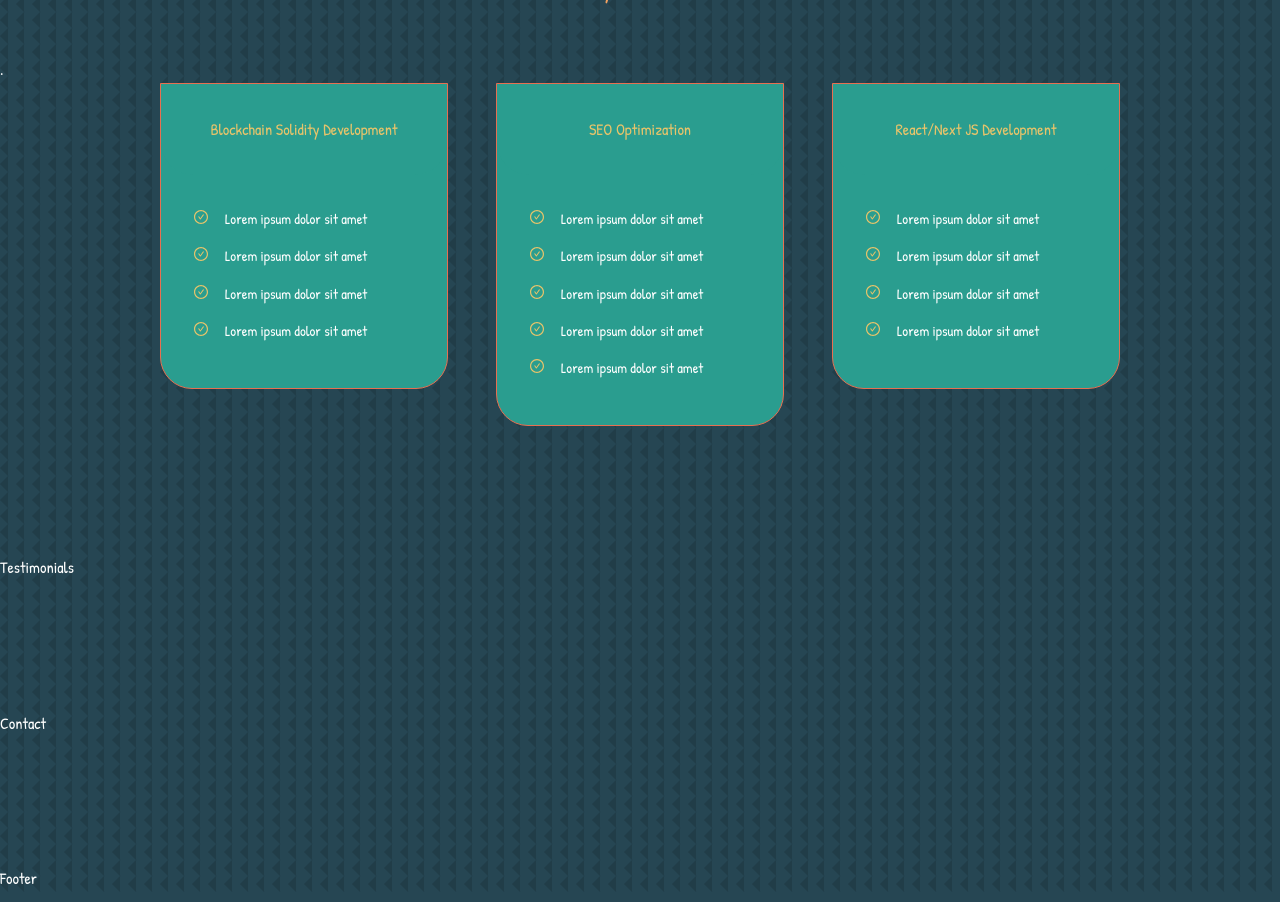
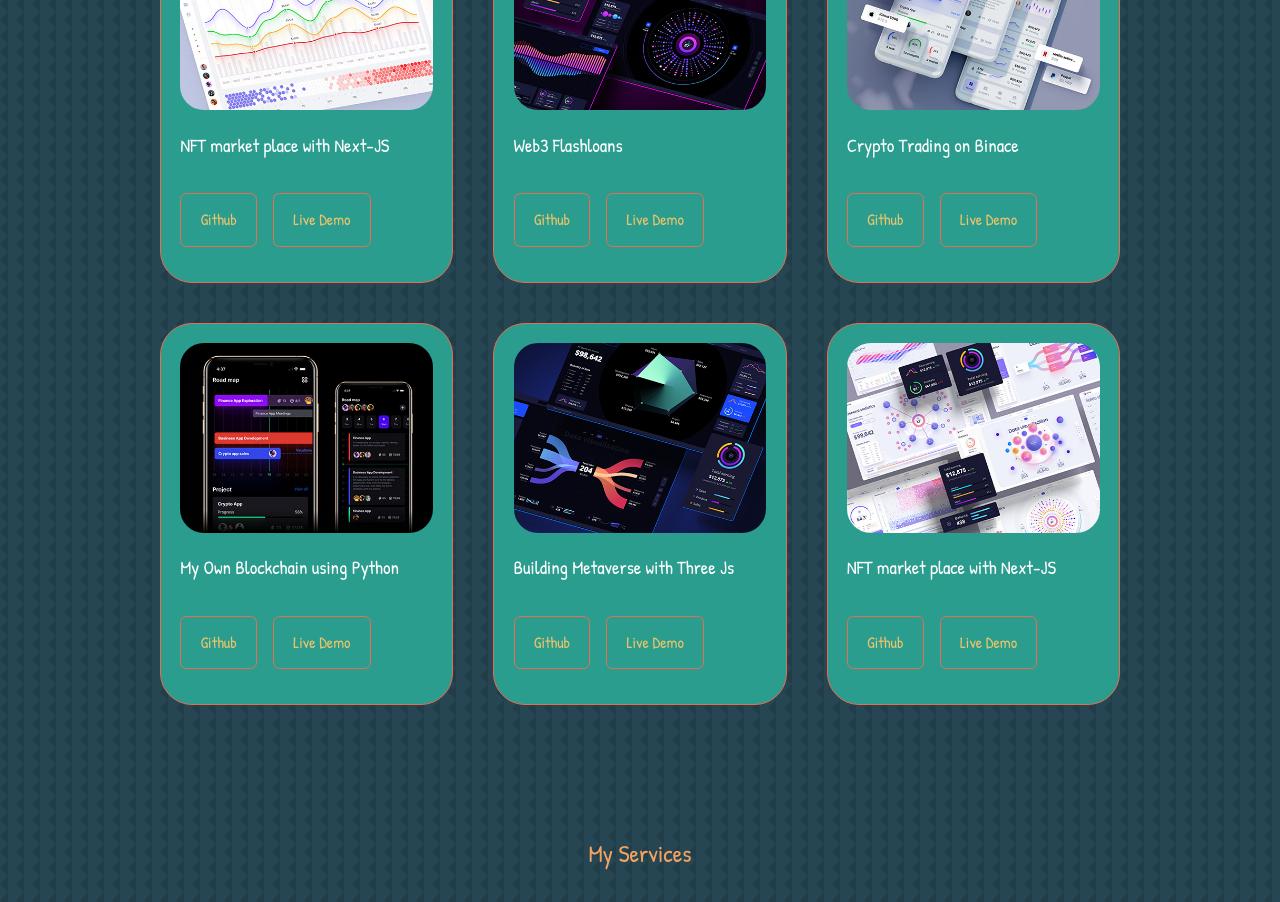
Before and after one commit to shaymk1/mamosebetsi-kekae-react-portfolio, a React (Create React App) app in the folder my-portfolio/: page / in a window 1280 px wide. Shown: the part 2180-3082 px from the top of the page. Built offline with nearby package versions, Linux system fonts and the light colour scheme.

Commit message:
done with the project component and its styling

```diff
--- a/my-portfolio/src/components/projects/Projects.jsx
+++ b/my-portfolio/src/components/projects/Projects.jsx
@@ -1,9 +1,172 @@
+import IMG1 from '../../assets/portfolio1.jpg';
+import IMG2 from '../../assets/portfolio2.jpg';
+import IMG3 from '../../assets/portfolio3.jpg';
+import IMG4 from '../../assets/portfolio4.jpg';
+import IMG5 from '../../assets/portfolio5.png';
+import IMG6 from '../../assets/portfolio6.jpg';
 import './projects.css';
 
 const Projects = () => {
 	return (
 		<section id="projects">
-			<div>Project</div>
+			<h2>My Projects</h2>
+			<div className=" container portfolio__container">
+				{/*img-1*/}
+				<article className="portfolio__item">
+					<div className="portfolio__item-image">
+						<img className="" src={IMG1} alt="" />
+					</div>
+					<h3>NFT market place with Next-JS</h3>
+					<div className="portfolio__item-cta">
+						<a
+							href="https://github.com/shaymk1"
+							className="btn"
+							target="_blank"
+							rel="noreferrer"
+						>
+							Github
+						</a>
+						<a
+							href="https://github.com/shaymk1"
+							className="btn btn-primary"
+							target="_blank"
+							rel="noreferrer"
+						>
+							Live Demo
+						</a>
+					</div>
+				</article>
+
+				{/*img-2*/}
+				<article className="portfolio__item">
+					<div className="portfolio__item-image">
+						<img className="" src={IMG2} alt="" />
+					</div>
+					<h3>Web3 Flashloans </h3>
+					<div className="portfolio__item-cta">
+						<a
+							href="https://github.com/shaymk1"
+							className="btn"
+							target="_blank"
+							rel="noreferrer"
+						>
+							Github
+						</a>
+						<a
+							href="https://github.com/shaymk1"
+							className="btn btn-primary"
+							target="_blank"
+							rel="noreferrer"
+						>
+							Live Demo
+						</a>
+					</div>
+				</article>
+
+				{/*img-3*/}
+				<article className="portfolio__item">
+					<div className="portfolio__item-image">
+						<img className="" src={IMG3} alt="" />
+					</div>
+					<h3>Crypto Trading on Binace</h3>
+					<div className="portfolio__item-cta">
+						<a
+							href="https://github.com/shaymk1"
+							className="btn"
+							target="_blank"
+							rel="noreferrer"
+						>
+							Github
+						</a>
+						<a
+							href="https://github.com/shaymk1"
+							className="btn btn-primary"
+							target="_blank"
+							rel="noreferrer"
+						>
+							Live Demo
+						</a>
+					</div>
+				</article>
+
+				{/*img-4*/}
+				<article className="portfolio__item">
+					<div className="portfolio__item-image">
+						<img className="" src={IMG4} alt="" />
+					</div>
+					<h3>My Own Blockchain using Python</h3>
+					<div className="portfolio__item-cta">
+						<a
+							href="https://github.com/shaymk1"
+							className="btn"
+							target="_blank"
+							rel="noreferrer"
+						>
+							Github
+						</a>
+						<a
+							href="https://github.com/shaymk1"
+							className="btn btn-primary"
+							target="_blank"
+							rel="noreferrer"
+						>
+							Live Demo
+						</a>
+					</div>
+				</article>
+
+				{/*img-5*/}
+				<article className="portfolio__item">
+					<div className="portfolio__item-image">
+						<img className="" src={IMG5} alt="" />
+					</div>
+					<h3>Building Metaverse with Three Js</h3>
+					<div className="portfolio__item-cta">
+						<a
+							href="https://github.com/shaymk1"
+							className="btn"
+							target="_blank"
+							rel="noreferrer"
+						>
+							Github
+						</a>
+						<a
+							href="https://github.com/shaymk1"
+							className="btn btn-primary"
+							target="_blank"
+							rel="noreferrer"
+						>
+							Live Demo
+						</a>
+					</div>
+				</article>
+
+				{/*img-6*/}
+				<article className="portfolio__item">
+					<div className="portfolio__item-image">
+						<img className="" src={IMG6} alt="" />
+					</div>
+					<h3>NFT market place with Next-JS</h3>
+					<div className="portfolio__item-cta">
+						<a
+							href="https://github.com/shaymk1"
+							className="btn"
+							target="_blank"
+							rel="noreferrer"
+						>
+							Github
+						</a>
+						<a
+							href="https://github.com/shaymk1"
+							className="btn btn-primary"
+							target="_blank"
+							rel="noreferrer"
+						>
+							Live Demo
+						</a>
+					</div>
+				</article>
+			</div>
 		</section>
 	);
 };
--- a/my-portfolio/src/components/projects/projects.css
+++ b/my-portfolio/src/components/projects/projects.css
@@ -0,0 +1,47 @@
+.portfolio__container {
+	display: grid;
+	grid-template-columns: repeat(3, 1fr);
+	gap: 2.5rem;
+}
+
+.portfolio__item {
+	background: var(--color-bg-variant);
+	padding: 1.2rem;
+	border-radius: 2rem;
+	border: 1px solid var(--color-orange-dark);
+	transition: var(--transition);
+}
+
+.portfolio__item:hover {
+	background: transparent;
+	border-color: var(--color-orange-dark);
+}
+
+.portfolio__item-image {
+	border-radius: 1.5rem;
+	overflow: hidden;
+}
+
+.portfolio__item h3 {
+	margin: 1.2rem 0 2rem;
+}
+
+.portfolio__item-cta {
+	display: flex;
+	gap: 1rem;
+	margin-bottom: 1rem;
+}
+
+@media screen and(max-width:1024px) {
+	.portfolio__container {
+		grid-template-columns: 1fr 1fr;
+		gap: 1.2rem;
+	}
+}
+
+@media screen and(max-width:600px) {
+	.portfolio__container {
+		grid-template-columns: 1fr;
+		gap: 1rem;
+	}
+}
```
